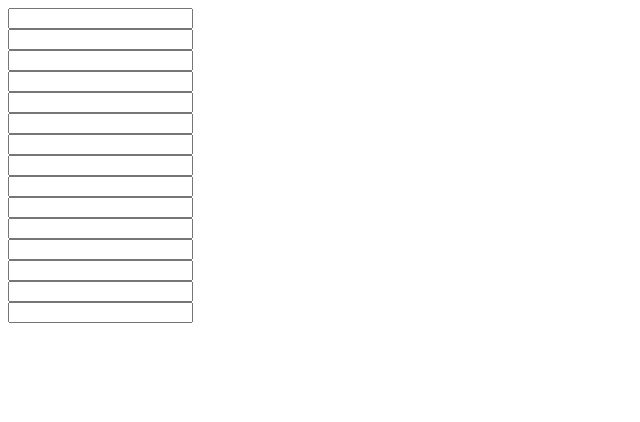
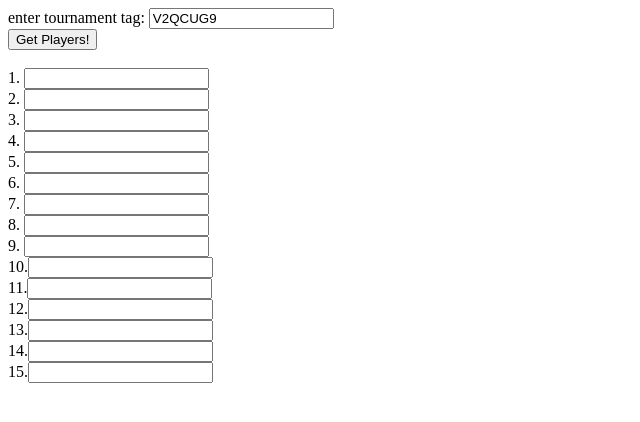
Before and after one commit to saveas/taskempap, a plain HTML site: page index.html in a window 1280 px wide. Shown: the whole page, without its empty margins (0-640 px from the left). Drawn offline with nearby package versions, Linux system fonts and the light colour scheme; no server answers.

Commit message:
update index

```diff
--- a/index.html
+++ b/index.html
@@ -1,48 +1,63 @@
 <head>
 <script src="https://ajax.googleapis.com/ajax/libs/jquery/3.3.1/jquery.min.js"></script>
+<script src="https://cdnjs.cloudflare.com/ajax/libs/PapaParse/4.1.2/papaparse.min.js"></script>
 </head>
 
 <SCRIPT>
-$(document).ready(function() {
-    $.ajax({
-        type: "GET",
-        url: "https://royaleapi.com/tournament/V2QCUG9/csv",
-        dataType: "text",
-        success: function(data) {processData(data);}
-     });
-});
+function doStuff(data) {
+document.getElementById('loading').innerHTML=''
 
-function processData(allText) {
-    var record_num = 5;  // or however many elements there are in each row
-    var allTextLines = allText.split(/\r\n|\n/);
-    var entries = allTextLines[0].split(',');
-    var lines = [];
+for (i = 1; i < 16; i++) {
+  document.getElementById('input'+i).value='';
+}
 
-    var headings = entries.splice(0,record_num);
-    while (entries.length>0) {
-        var tarr = [];
-        for (var j=0; j<record_num; j++) {
-            tarr.push(headings[j]+":"+entries.shift());
+for (i = 1; i < data.length-1; i++) {
+
+  if (i<16) {
+  document.getElementById('input'+i).value=data[i][1]+' / ' +data[i][4];
+}
+
+}
+
+}
+
+function parseData(url, callBack) {
+    document.getElementById('loading').innerHTML='<b>searching...</b>';
+    Papa.parse(url, {
+        download: true,
+        dynamicTyping: true,
+        error: errorAlert,
+        complete: function(results) {
+            callBack(results.data);
         }
-        lines.push(tarr);
-    }
-    // alert(lines);
+    });
 }
+
+function errorAlert() {
+	alert('try again!')
+}
+
 </SCRIPT>
 
+<div style="width:400px">
+enter tournament tag: <input type="test" id="tourtag" value="V2QCUG9"</input><button type=button onclick="parseData('https://cors.io/?https://royaleapi.com/tournament/'+document.getElementById('tourtag').value+'/csv', doStuff);">Get Players!</button><div style="float:right" id="loading"></div><BR><BR>
 
-<input type="text" id="input1" value=""></input><BR>
-<input type="text" id="input2" value=""></input><BR>
-<input type="text" id="input3" value=""></input><BR>
-<input type="text" id="input4" value=""></input><BR>
-<input type="text" id="input5" value=""></input><BR>
-<input type="text" id="input6" value=""></input><BR>
-<input type="text" id="input7" value=""></input><BR>
-<input type="text" id="input8" value=""></input><BR>
-<input type="text" id="input9" value=""></input><BR>
-<input type="text" id="input10" value=""></input><BR>
-<input type="text" id="input11" value=""></input><BR>
-<input type="text" id="input12" value=""></input><BR>
-<input type="text" id="input13" value=""></input><BR>
-<input type="text" id="input14" value=""></input><BR>
-<input type="text" id="input15" value=""></input><BR>
+
+
+1. <input type="text" id="input1" value=""></input><BR>
+2. <input type="text" id="input2" value=""></input><BR>
+3. <input type="text" id="input3" value=""></input><BR>
+4. <input type="text" id="input4" value=""></input><BR>
+5. <input type="text" id="input5" value=""></input><BR>
+6. <input type="text" id="input6" value=""></input><BR>
+7. <input type="text" id="input7" value=""></input><BR>
+8. <input type="text" id="input8" value=""></input><BR>
+9. <input type="text" id="input9" value=""></input><BR>
+10.<input type="text" id="input10" value=""></input><BR>
+11.<input type="text" id="input11" value=""></input><BR>
+12.<input type="text" id="input12" value=""></input><BR>
+13.<input type="text" id="input13" value=""></input><BR>
+14.<input type="text" id="input14" value=""></input><BR>
+15.<input type="text" id="input15" value=""></input><BR>
+
+</div>
```
